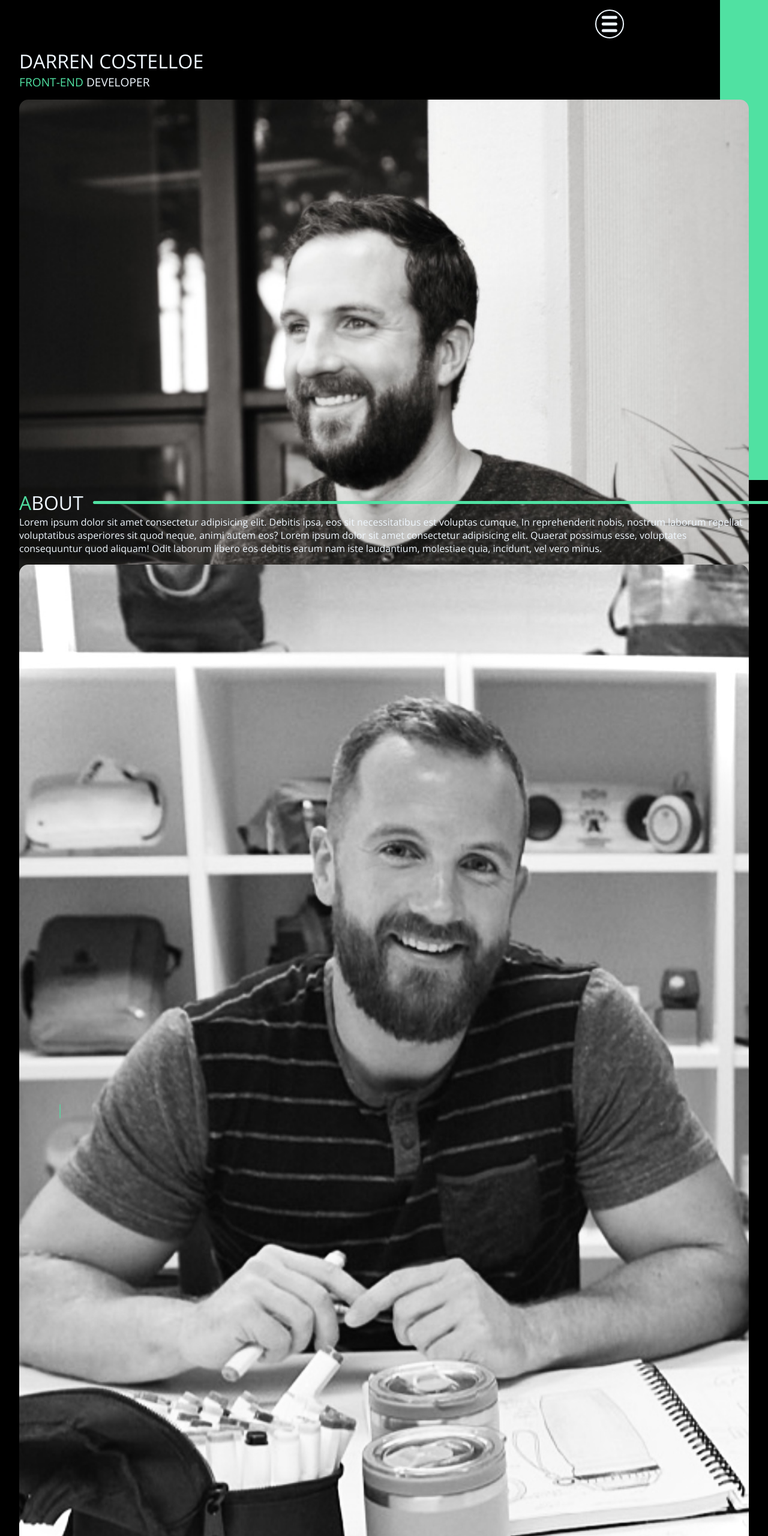
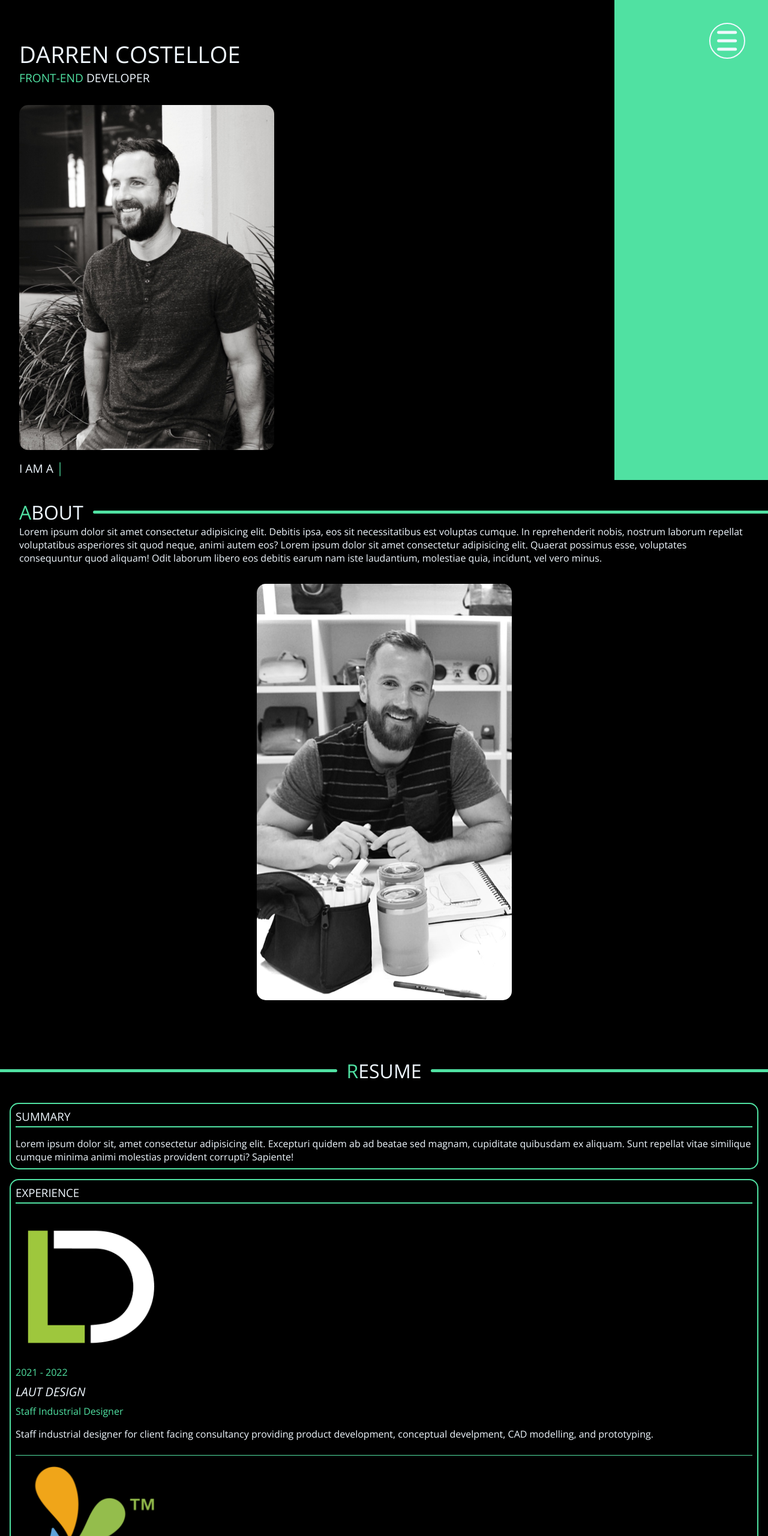
Before and after one commit to Sparlinski/frontend-portfolio, a plain HTML site: page index.html in a window 1280 px wide. Shown: the top 2560 px of the page at 60% size. Drawn offline with nearby package versions, Linux system fonts and the light colour scheme.

Commit message:
Reworked mobile layout in order to scale up to tablet and desktop

```diff
--- a/index.html
+++ b/index.html
@@ -8,6 +8,7 @@
     <link rel="stylesheet" href="style.css">
 
     <!-- FONTS -->
+
     <link rel="preconnect" href="https://fonts.googleapis.com">
     <link rel="preconnect" href="https://fonts.gstatic.com" crossorigin>
     <link href="https://fonts.googleapis.com/css2?family=Montserrat:ital,wght@0,100..900;1,100..900&family=Open+Sans:ital,wght@0,300..800;1,300..800&display=swap" rel="stylesheet">
@@ -19,12 +20,15 @@
     <header>
 
         <nav class="menu_nav">
+
             <div class="off-screen_menu">
+
                 <div class="os_profile">
                     <h2 class="os_header os_name">DARREN COSTELLOE</h2>
                     <img src="images/profile.jpeg" alt="Darren Costelloe profile picture" class="os_profile_pic">
                     <h2 class="os_header"><span class="green_font">FRONT-END</span> DEVELOPER</h2>
                 </div>
+
                 <nav class="os_nav">
                     <ul class="menu_items">
                         <li><a href="#home">HOME</a></li>
@@ -35,12 +39,15 @@
                         <li><a href="#contact_info">CONTACT</a></li>
                     </ul>
                 </nav>
+
             </div>
+
             <div class="menu_btn">
                 <span></span>
                 <span></span>
                 <span></span>
             </div>
+
         </nav>
 
     </header>
@@ -50,33 +57,34 @@
         <section id="home">
 
             <div class="side_trim"></div>
-            <div class="splash_page">
+
+            <div class="splash_page sp_a">
                 <h1 class="name_h">DARREN COSTELLOE</h1>
                 <h2><span class="green_font">FRONT-END </span>DEVELOPER</h2>
-                <div class="profile">
-                    <img src="images/profile.jpeg" alt="Darren Costelloe profile picture" class="profile_pic" loading="eager">
-                </div>
+            </div>
+
+            <img src="images/profile.jpeg" alt="Darren Costelloe profile picture" class="profile_pic" loading="eager">
+
+            <div class="splash_page sp_b">
                 <p class="auto_type">I AM A <span class="typing_words green_font"></span><span class="type_animation">|</span></P>
             </div>
 
         </section>
 
-
-
         <!-- ABOUT -->
 
         <section id="about">
 
-            <div class="section_container">
+            <div class="section_container about_sec">
                 <h1 class="section_h"><span class="green_font">A</span>BOUT</h1>
                 <span class="section_seperator about_sep"></span>
             </div>
+
             <div class="about_p">
                 Lorem ipsum dolor sit amet consectetur adipisicing elit. Debitis ipsa, eos sit necessitatibus est voluptas cumque. In reprehenderit nobis, nostrum laborum repellat voluptatibus asperiores sit quod neque, animi autem eos? Lorem ipsum dolor sit amet consectetur adipisicing elit. Quaerat possimus esse, voluptates consequuntur quod aliquam! Odit laborum libero eos debitis earum nam iste laudantium, molestiae quia, incidunt, vel vero minus.
             </div>
-            <div class="profile_b">
-                <img src="images/profile-2.jpg" alt="Darren Costelloe profile picture" loading="lazy" class="profile_pic_b">
-            </div>
+
+            <img src="images/profile-2.jpg" alt="Darren Costelloe profile picture" loading="lazy" class="profile_pic_b">
 
         </section>
 
@@ -139,7 +147,7 @@
                 <h3 class="resume_sec_h">EDUCATION</h3>
                 <span class="underline"></span>
                 <div class="resume_container">
-                    <img class="resume_logo" src="images/SETU-Ireland-logo.png">
+                    <img class="resume_logo" src="images/SETU.png">
                     <h4 class="resume_h">MASTERS IN INDUSTRIAL DESIGN</h4>
                     <p class="resume_p"><span class="green_font">Institute of Technology of Carlow, Ireland</span></p>
                 </div>
@@ -147,7 +155,7 @@
                 <span class="underline thin"></span>
 
                 <div class="resume_container">
-                    <img class="resume_logo" src="images/SETU-Ireland-logo.png">
+                    <img class="resume_logo" src="images/SETU.png">
                     <h4 class="resume_h">B.A HONOURS IN INDUSTRIAL DESIGN</h4>
                     <p class="resume_p"><span class="green_font">Institute of Technology of Carlow, Ireland</span></p>
                 </div>
@@ -178,15 +186,15 @@
 
             <div class="skills_wrapper">
                 <div class="skills_container">
-                    <img src="images/html.png" alt="HTML Logo" class="skill_logo">
+                    <img src="images/html.png" alt="HTML logo" class="skill_logo">
                     <p class="skills_p">HTML</p>
                 </div>
                 <div class="skills_container">
-                    <img src="images/css.png" alt="CSS Logo" class="skill_logo">
+                    <img src="images/css.png" alt="CSS logo" class="skill_logo">
                     <p class="skills_p">CSS</p>
                 </div>
                 <div class="skills_container">
-                    <img src="images/javascript.png" alt="Javascript Logo" class="skill_logo">
+                    <img src="images/javascript.png" alt="Javascript logo" class="skill_logo">
                     <p class="skills_p">JAVASCRIPT</p>
                 </div>
             </div>
@@ -195,29 +203,35 @@
 
             <div class="skills_wrapper">
                 <div class="skills_container">
-                    <img src="images/solidworks.png" alt="Soliworks Logo" class="skill_logo">
+                    <img src="images/solidworks.png" alt="Soliworks logo" class="skill_logo">
                     <p class="skills_p">SOLIDWORKS</p>
                 </div>
                 <div class="skills_container">
-                    <img src="images/keyshot.png" alt="Keyshot Logo" class="skill_logo">
+                    <img src="images/keyshot.png" alt="Keyshot logo" class="skill_logo">
                     <p class="skills_p">KEYSHOT</p>
                 </div>
                 <div class="skills_container">
-                    <img src="images/blender.png" alt="Blender Logo" class="skill_logo">
+                    <img src="images/blender.png" alt="Blender logo" class="skill_logo">
                     <p class="skills_p">BLENDER</p>
                 </div>
             </div>
 
             <div class="skills_wrapper bottom">
                 <div class="skills_container">
-                    <img src="images/ai.png" alt="Adobe Illustrator Logo" class="skill_logo">
+                    <img src="images/ai.png" alt="Adobe Illustrator logoogo" class="skill_logo">
                     <p class="skills_p">ILLUSTRATOR</p>
                 </div>
                 <div class="skills_container">
-                    <img src="images/ps.png" alt="Adobe Photoshop" class="skill_logo">
+                    <img src="images/ps.png" alt="Adobe Photoshop logo" class="skill_logo">
                     <p class="skills_p">PHOTOSHOP</p>
                 </div>
+                <div class="skills_container">
+                    <img src="images/pp.png" alt="Adobe Premier Pro" class="skill_logo">
+                    <p class="skills_p">PREMIER PRO</p>
+                </div>
             </div>
+
+<!--             <h5 class="skills_h">&nbsp;</h4> -->
 
         </section>
 
@@ -306,7 +320,7 @@
             <h3 class="contact_info_h">EMAIL</h3>
             <p class="contact_info">darrencostelloe@gmail.com</p>
             <h3 class="contact_info_h">SOCIAL</h3>
-            <p class="contact_info">linkedin.com</p>
+            <p class="contact_info">linkedin.com/in/darrencostelloe</p>
 
         </section>
 
--- a/style.css
+++ b/style.css
@@ -10,21 +10,11 @@
 
 body {
     font-family: "Open Sans", sans-serif;
-    color: aliceblue;
-    background-color: black;
+    color: #f0f8ff;
+    background-color: #000000;
     display: flex;
     flex-direction: column;
-    padding: 0 2em;
-}
-
-.side_trim {
-    position: absolute;
-    top: 0;
-    right: 0;
-    background-color: #50e1a2;
-    height: 100vh;
-    width: 5em;
-    z-index: -1;
+    min-width: 320px;
 }
 
 /*  */
@@ -87,8 +77,6 @@ a:hover {
     color: #50e1a2;
 }
 
-
-
 .menu_items {
     display: flex;
     flex-direction: column;
@@ -100,12 +88,14 @@ a:hover {
 
 .menu_btn {
     position: fixed;
-    margin-left: 75%;
-    margin-top: 1em;
-    height: 3em;
-    width: 3em;
+    right: 3%;
+    margin-top: 3%;
+    width: 12vw;
+    max-width: 60px;
+    aspect-ratio: 1;
     border: 2px solid aliceblue;
     border-radius: 50%;
+    z-index: 1;
 }
 
 .menu_btn span {
@@ -143,7 +133,7 @@ a:hover {
 /*  */
 /*  */
 /*  */
-            /* MAIN */
+        /* MAIN */
 /*  */
 /*  */
 /*  */
@@ -161,8 +151,43 @@ h5,
     padding: 0;
 }
 
-h1 {
+.section_h {
     font-size: 2rem;
+}
+
+/*  */
+/*  */
+/*  */
+        /* HOME */
+/*  */
+/*  */
+/*  */
+
+#home {
+    position: relative;
+    height: 100vh;
+    width: 100%;
+    margin-bottom: 2em;
+}
+
+.side_trim {
+    position: absolute;
+    top: 0;
+    right: 0;
+    background-color: #50e1a2;
+    height: 100%;
+    width: 20%;
+    z-index: -1;
+}
+
+@media (max-width: 320px) {
+    .side_trim {
+        display: none;
+    }
+}
+
+h1.name_h {
+    font-size: clamp(1.6rem, 3vw, 3rem);
 }
 
 h2,
@@ -174,23 +199,11 @@ h2,
     color: #50e1a2;
 }
 
-.splash_page {
-    margin-top: 10vh;
-    margin-bottom: 1em;
-    height: 90vh;
-}
-
-.profile,
-.profile_b {
-    width: 100%;
-    margin-top: 1em;
-    margin-bottom: 1em;
-}
-
 .profile_pic,
 .profile_pic_b {
-    object-fit: cover;
-    width: 100%;
+    object-fit: contain;
+    width: 80%;
+    max-width: 425px;
     height: auto;
     border-radius: 15px;
 }
@@ -205,9 +218,18 @@ h2,
     color: #50e1a2;
 }
 
-.my_focus {
-    width: 80%;
+.profile_pic,
+.splash_page {
+    margin-left: 2em;
+}
+
+.profile_pic {
     margin-top: 2em;
+    margin-bottom: .5em;
+}
+
+.splash_page.sp_a {
+    padding-top: 4em;
 }
 
 @keyframes blink {
@@ -224,24 +246,25 @@ h2,
 /*  */
 /*  */
 
-.centered {
-    margin: 1em 0;
-}
 
 .section_container {
     display: flex;
     align-items: center;
 }
 
-.section_container.centered_h {
-    display: flex;
-    align-items: center;
-    justify-content: center;
-    margin: 2em -2em;
+.section_container.about_sec {
+    margin-left: 2em;
 }
 
-.about_sep {
-    margin-right: -2em;
+.about_p {
+    margin: 0 2em;
+}
+
+.profile_pic_b {
+    display: block;
+    margin: auto;
+    width: 60%;
+    margin-top: 2em;
 }
 
 /*  */
@@ -251,6 +274,13 @@ h2,
 /*  */
 /*  */
 /*  */
+
+.section_container.centered_h {
+    display: flex;
+    align-items: center;
+    justify-content: center;
+    margin: 6em 0 2em 0;
+}
 
 .section_seperator {
     height: 5px;
@@ -273,7 +303,7 @@ h2,
     flex-direction: column;
     border: 2px solid #50e1a2;
     border-radius: 15px;
-    margin: 1em 0;
+    margin: 1em 1em;
     padding: .5em;
 }
 
@@ -297,7 +327,7 @@ h2,
 }
 
 .resume_logo {
-    width: 30%;
+    width: 20%;
 }
 
 .underline.thin {
@@ -316,7 +346,7 @@ h2,
 
 .skills_h {
     text-align: center;
-    font-size: 1rem;
+    font-size: 1.15rem;
     font-style: oblique;
     border: 1px solid aliceblue;
     border-style: solid none solid none;
@@ -330,8 +360,7 @@ h2,
 }
 
 .skills_wrapper.bottom {
-    justify-content: space-evenly;
-    margin-bottom: 0;
+    justify-content: space-around;
 }
 
 .skills_container {
@@ -339,15 +368,14 @@ h2,
     flex-direction: column;
     align-items: center;
     justify-content: center;
-    width: 20%;
 }
 
 .skill_logo {
-    width: 100%;
+    width: 60%;
 }
 
 .skills_p {
-    font-size: 1rem;
+    font-size: .9rem;
     margin-top: .5em;
 }
 
@@ -358,6 +386,10 @@ h2,
 /*  */
 /*  */
 /*  */
+
+.project_wrapper {
+    margin: 0 1em;
+}
 
 .project_container {
     display: flex;
@@ -435,7 +467,7 @@ footer {
     display: flex;
     flex-direction: column;
     align-items: center;
-    margin: 4em -2em 0 -2em;
+    margin: 4em 0 0 0;
     padding: 1em 0;
     border: 2px solid #50e1a2;
     border-style: solid none none none;
```
Also changed, not shown: script.js (+21 -0 lines), images/SETU.png (added), images/pp.png (added).
